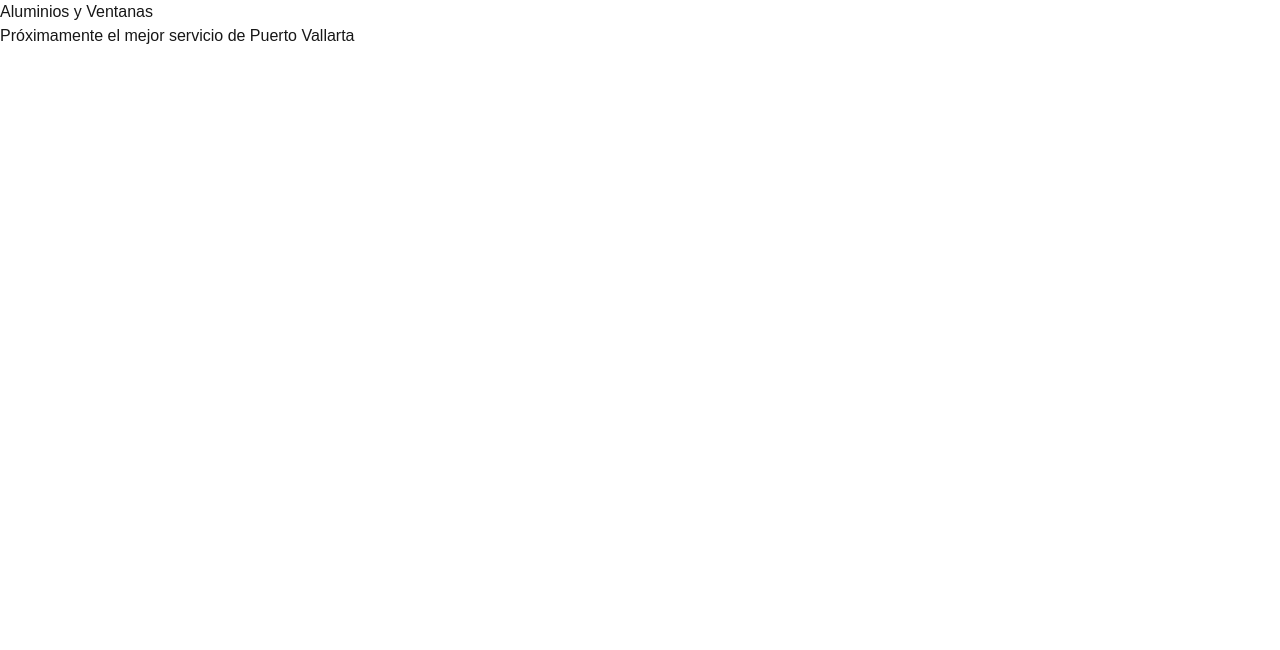
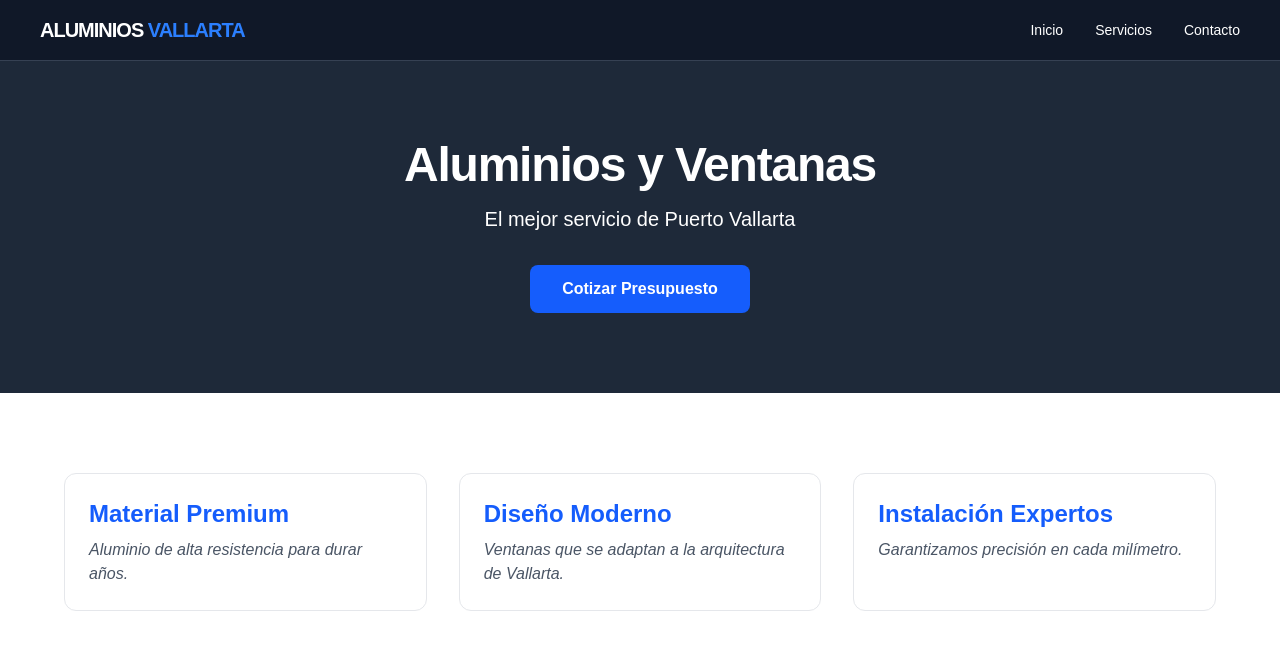
Before and after one commit to Andreydex/aluminios-landing, a Next.js app: page / in a window 1280 px wide. Shown: the top 650 px of the page. Built offline with nearby package versions, Linux system fonts and the light colour scheme.

Commit message:
Creacion de features,navbar y se establecieron algunos servicios solo seran provisionales

```diff
--- /dev/null
+++ b/app/Components/Features.tsx
@@ -0,0 +1,29 @@
+export default function Features() {
+  return (
+    <section className="bg-white py-20 px-10">
+      {/* El contenedor principal con GRID */}
+      <div className="grid grid-cols-1 md:grid-cols-3 gap-8 max-w-6xl mx-auto">
+
+        {/* Tarjeta 1 */}
+        <div className="p-6 border border-gray-200 rounded-xl hover:shadow-lg transition">
+          {/* Corregido: de 4x1 a 4xl */}
+          <h3 className="text-2xl font-bold mb-2 text-blue-600">Material Premium</h3>
+          <p className="text-gray-600 italic">Aluminio de alta resistencia para durar años.</p>
+        </div>
+
+        {/* Tarjeta 2 */}
+        <div className="p-6 border border-gray-200 rounded-xl hover:shadow-lg transition">
+          <h3 className="text-2xl font-bold mb-2 text-blue-600">Diseño Moderno</h3>
+          <p className="text-gray-600 italic">Ventanas que se adaptan a la arquitectura de Vallarta.</p>
+        </div>
+
+        {/* Tarjeta 3 */}
+        <div className="p-6 border border-gray-200 rounded-xl hover:shadow-lg transition">
+          <h3 className="text-2xl font-bold mb-2 text-blue-600">Instalación Expertos</h3>
+          <p className="text-gray-600 italic">Garantizamos precisión en cada milímetro.</p>
+        </div>
+
+      </div>
+    </section>
+  );
+}
--- a/app/Components/Hero.tsx
+++ b/app/Components/Hero.tsx
@@ -1,8 +1,13 @@
 export default function Hero() {
   return (
+    <div className="Info">
   <section className="p-20 bg-gray-800 text-white text-center">
-    <h1 className="text-4xl font-bold">Aluminios y Ventanas</h1>
+    <h1 className="text-5xl font-bold tracking-tight">Aluminios y Ventanas</h1>
     <p className="mt-4 text-xl">El mejor servicio de Puerto Vallarta</p>
+    <button className="mt-8 bg-blue-600 hover:bg-blue-700 text-white font-bold py-3 px-8 rounded-lg transition duration-300">
+  Cotizar Presupuesto
+</button>
   </section>
+  </div>
   );
 }
--- /dev/null
+++ b/app/Components/navbar.tsx
@@ -0,0 +1,17 @@
+export default function Navbar() {
+  return (
+    <nav className="flex justify-between items-center py-4 px-10 bg-gray-900 text-white border-b border-gray-700">
+      {/* Lado izquierdo: El nombre del negocio */}
+      <div className="text-xl font-extrabold tracking-tighter">
+        ALUMINIOS <span className="text-blue-500">VALLARTA</span>
+      </div>
+
+      {/* Lado derecho: Enlaces */}
+      <div className="space-x-8 text-sm font-medium">
+        <a href="#" className="hover:text-blue-400 transition">Inicio</a>
+        <a href="#" className="hover:text-blue-400 transition">Servicios</a>
+        <a href="#" className="hover:text-blue-400 transition">Contacto</a>
+      </div>
+    </nav>
+  );
+}
--- a/app/page.tsx
+++ b/app/page.tsx
@@ -1,10 +1,15 @@
+import Navbar from './Components/navbar';
 import Image from "next/image";
 import Hero from "./Components/Hero";
+import Features from "./Components/Features";
+
 export default function Home() {
   return (
     <main>
-      <h1>Aluminios y Ventanas</h1>
-      <p>Próximamente el mejor servicio de Puerto Vallarta</p>
+      <Navbar />
+      <Hero />
+      <Features />
+
     </main>
   );
 }
```
